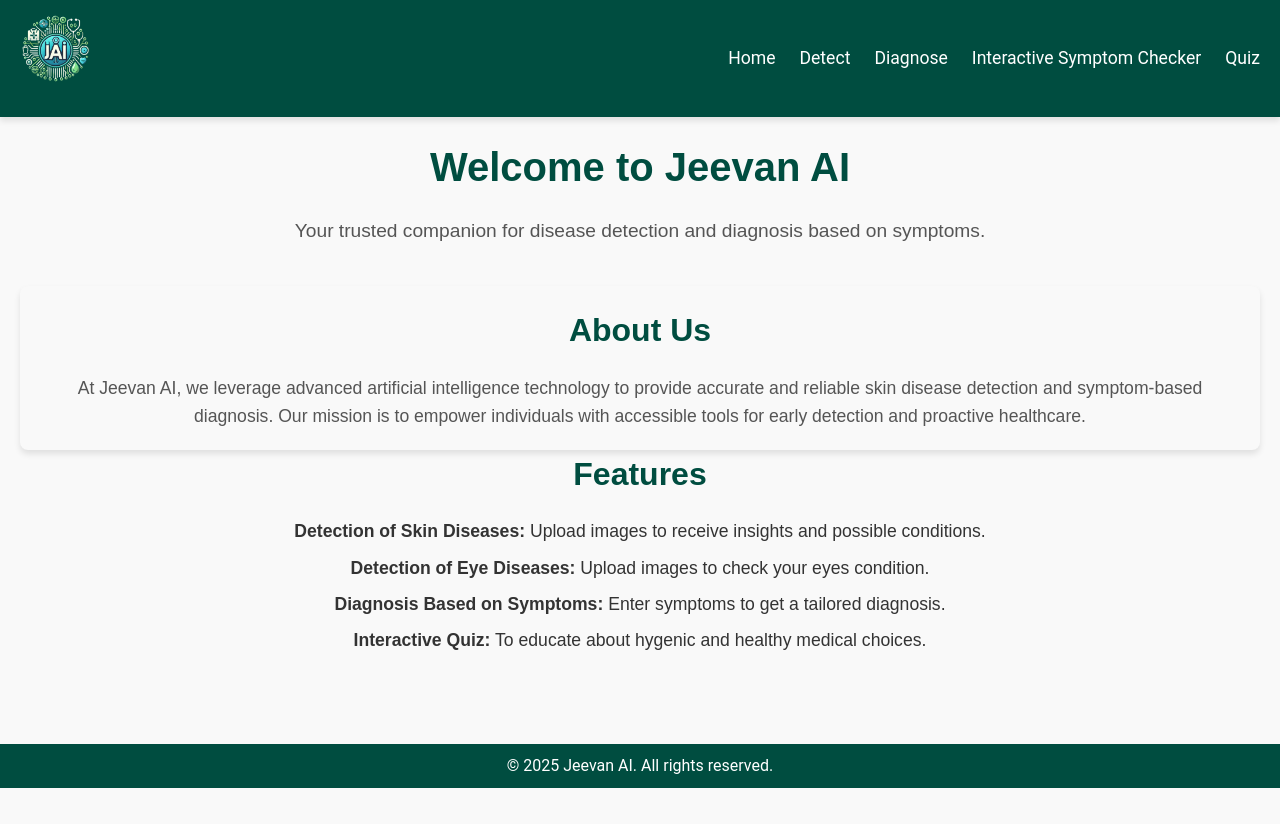
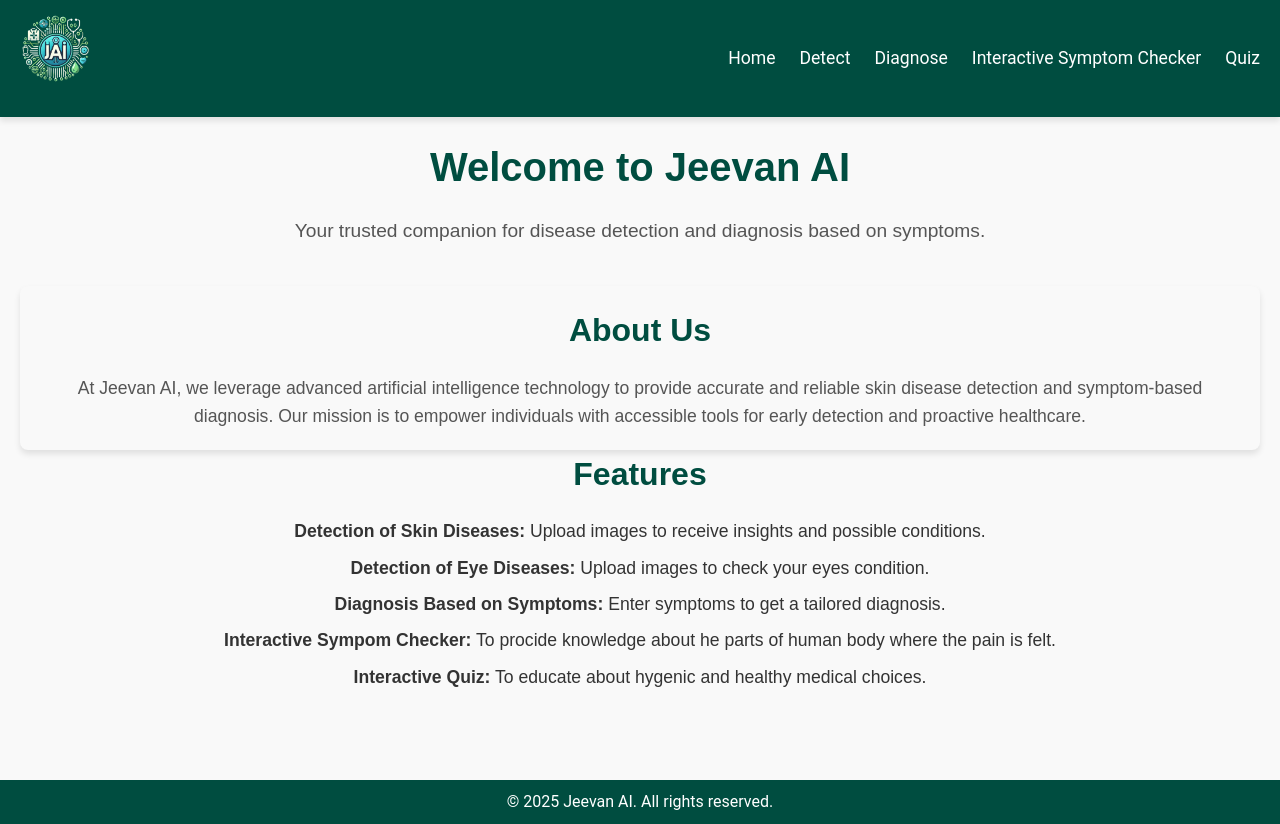
Before and after one commit to Pawanraj2004/JeevanAI, a React (Vite) app: page / in a window 1280 px wide. Before the commit the page ends 800 px from the top, so only its background shows below. Built offline with nearby package versions, Linux system fonts and the light colour scheme.

Commit message:
Update Home.jsx

```diff
--- a/src/home/Home.jsx
+++ b/src/home/Home.jsx
@@ -30,6 +30,9 @@
             <strong>Diagnosis Based on Symptoms:</strong> Enter symptoms to get a tailored diagnosis.
           </li>
           <li style={{ marginBottom: '10px' }}>
+            <strong>Interactive Sympom Checker:</strong> To procide knowledge about he parts of human body where the pain is felt.
+          </li>
+          <li style={{ marginBottom: '10px' }}>
             <strong>Interactive Quiz:</strong> To educate about hygenic and healthy medical choices.
           </li>
         </ul>
```
